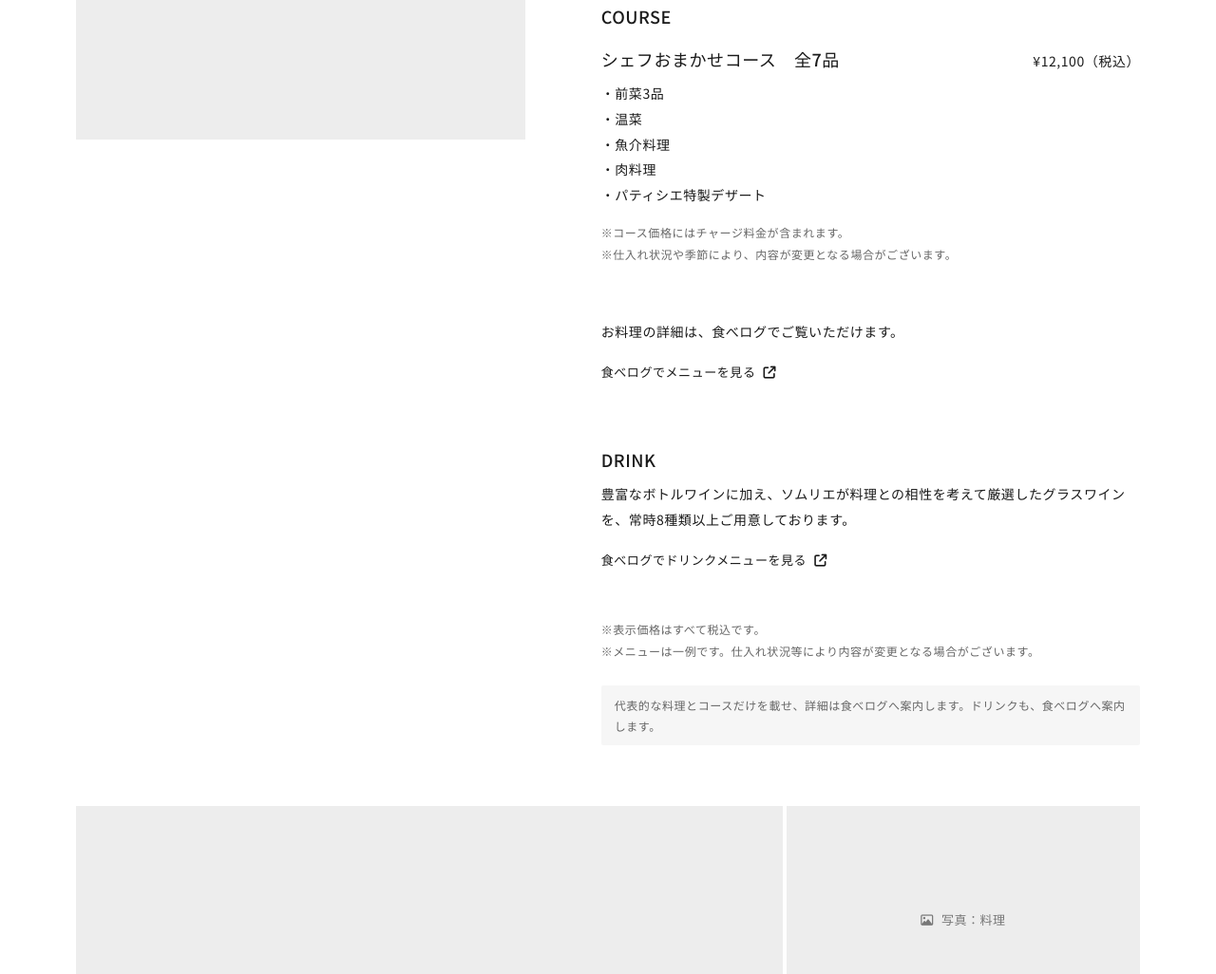
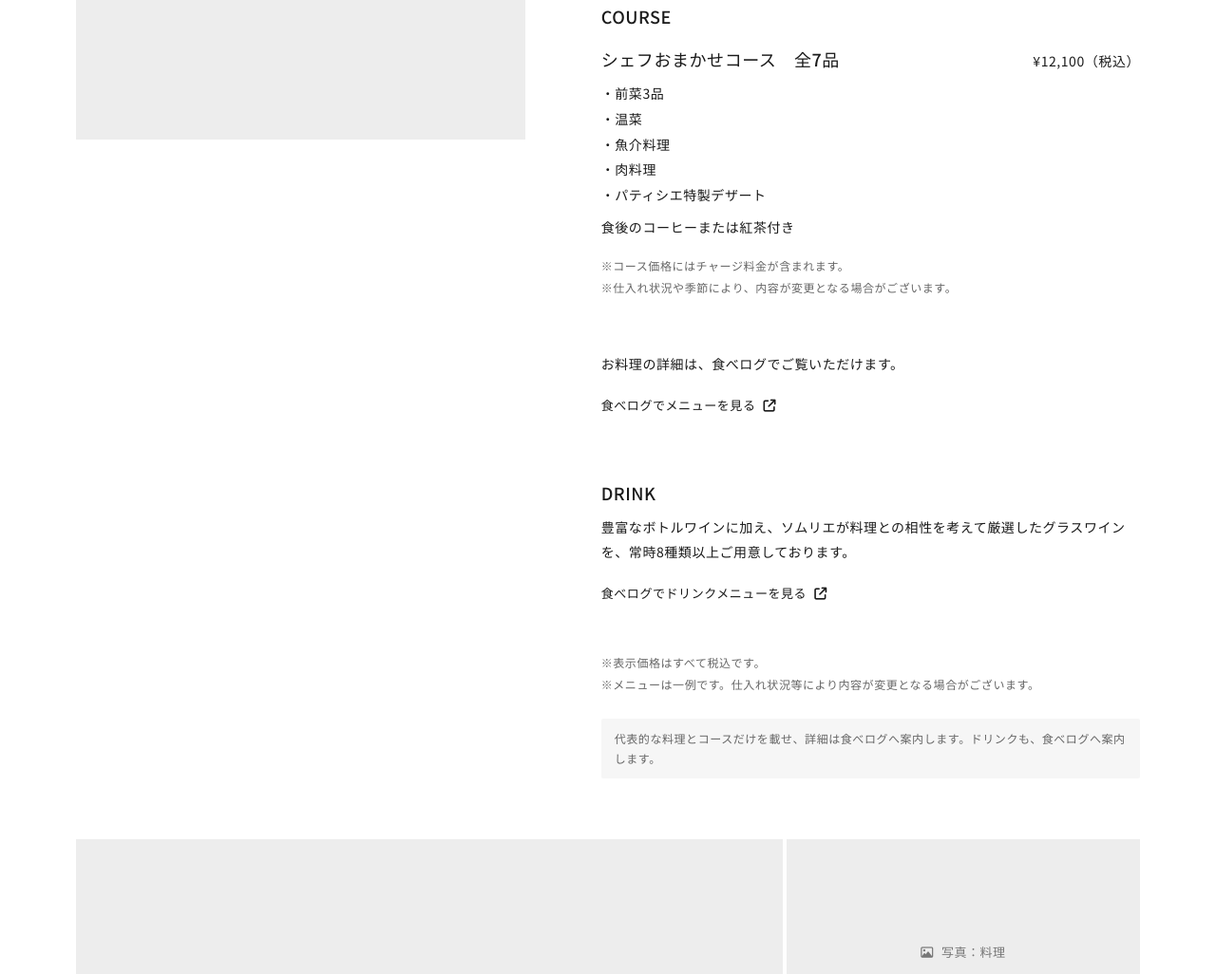
Before and after one commit to geet-inc/otb-dining-wireframe, a plain HTML site: page wireframe-cenador-roppongi.html in a window 1280 px wide. Shown: the part 1610-2636 px from the top of the page at 95% size. Drawn offline with Linux system fonts and the light colour scheme.

Commit message:
Cenador: シェフおまかせコースに「食後のコーヒーまたは紅茶付き」を追記
Co-Authored-By: Claude Opus 5.5 <noreply@anthropic.com>

```diff
--- a/wireframe-cenador-roppongi.html
+++ b/wireframe-cenador-roppongi.html
@@ -336,6 +336,7 @@ input[type=file]{width:100%;min-height:48px;padding:10px 12px;border:1px dashed
             <h3 class="h3">COURSE</h3>
             <div class="course-h mt16"><p class="h3">シェフおまかせコース　全7品</p><span>¥12,100（税込）</span></div>
             <ul class="dot mt8"><li>前菜3品</li><li>温菜</li><li>魚介料理</li><li>肉料理</li><li>パティシエ特製デザート</li></ul>
+            <p class="mt8">食後のコーヒーまたは紅茶付き</p>
             <ul class="small sub mt16">
               <li>※コース価格にはチャージ料金が含まれます。</li>
               <li>※仕入れ状況や季節により、内容が変更となる場合がございます。</li>
```
